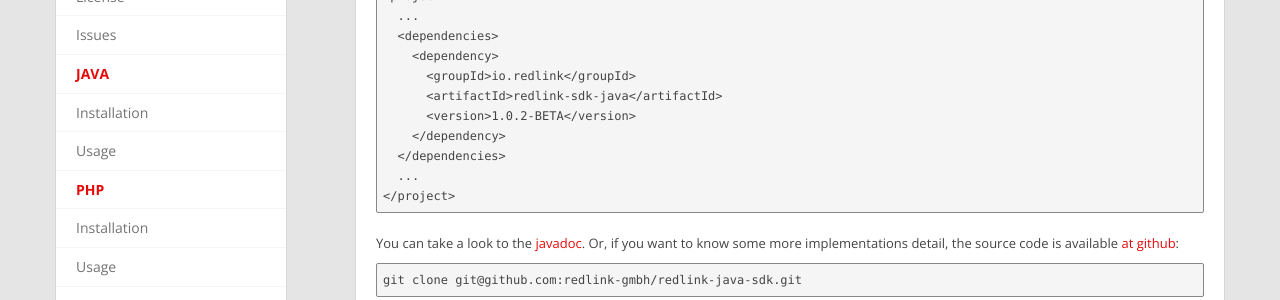
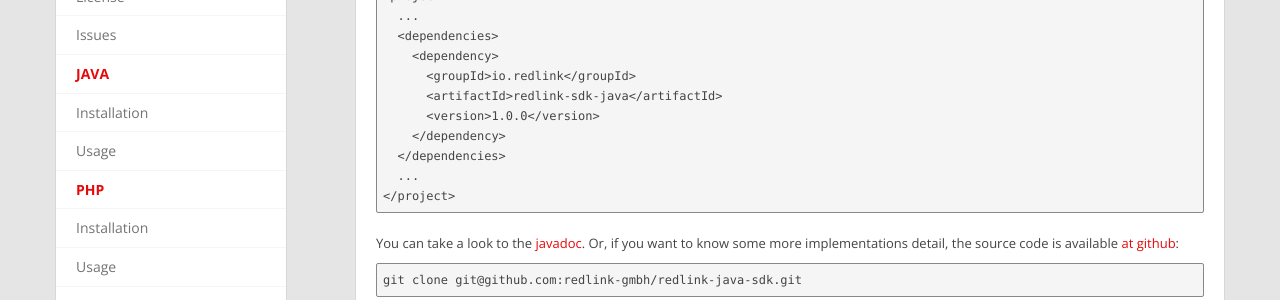
Before and after one commit to redlink-gmbh/redlink-gmbh.github.io, a Jekyll site: the page built from sdk/index.html, in a window 1280 px wide and 1400 px high, scrolled down 838 px. Shown: the part 271-571 px from the top of the window. Built offline with Jekyll 4.4.1, drawn with Linux system fonts in a browser that asks for light colours; comment, search, counter and statistics services are not loaded; some of the changed text lies outside the part shown.

Commit message:
updated sdk infor to version 1.0

```diff
--- a/sdk/index.html
+++ b/sdk/index.html
@@ -118,7 +118,7 @@
     &lt;dependency&gt;
       &lt;groupId>io.redlink&lt;/groupId&gt;
       &lt;artifactId>redlink-sdk-java&lt;/artifactId&gt;
-      &lt;version>1.0.2-BETA&lt;/version&gt;
+      &lt;version>1.0.0&lt;/version&gt;
     &lt;/dependency&gt;
   &lt;/dependencies&gt;
   ...
@@ -212,17 +212,17 @@
                 <p>
                   The PHP SDK uses <a href="http://getcomposer.org">Composer</a> as management system. But these
                   initial versions are not being yet deployed in public repositories. So you would need to manually
-                  download the <a href="php/redlink-sdk-php-1.0.0-BETA.phar">redlink-sdk-php-1.0.0-BETA.phar</a>
+                  download the <a href="php/redlink-sdk-php-1.0.0.phar">redlink-sdk-php-1.0.0.phar</a>
                   and put it the right location:
                 </p>
-                <pre class="prettyprint">wget http://dev.redlink.io/sdk/php/redlink-sdk-php-1.0.0-BETA.phar</pre>
+                <pre class="prettyprint">wget http://dev.redlink.io/sdk/php/redlink-sdk-php-1.0.0.phar</pre>
 
                 <p>
                   Then you can define the dependecy as normal:
                 </p>
                 <pre class="prettyprint">{
     "require": {
-        "redlink/sdk-php": "1.0.0-BETA"
+        "redlink/sdk-php": "1.0.0"
     }
 }</pre>
 
```
Also changed, not shown: 1 other file.
